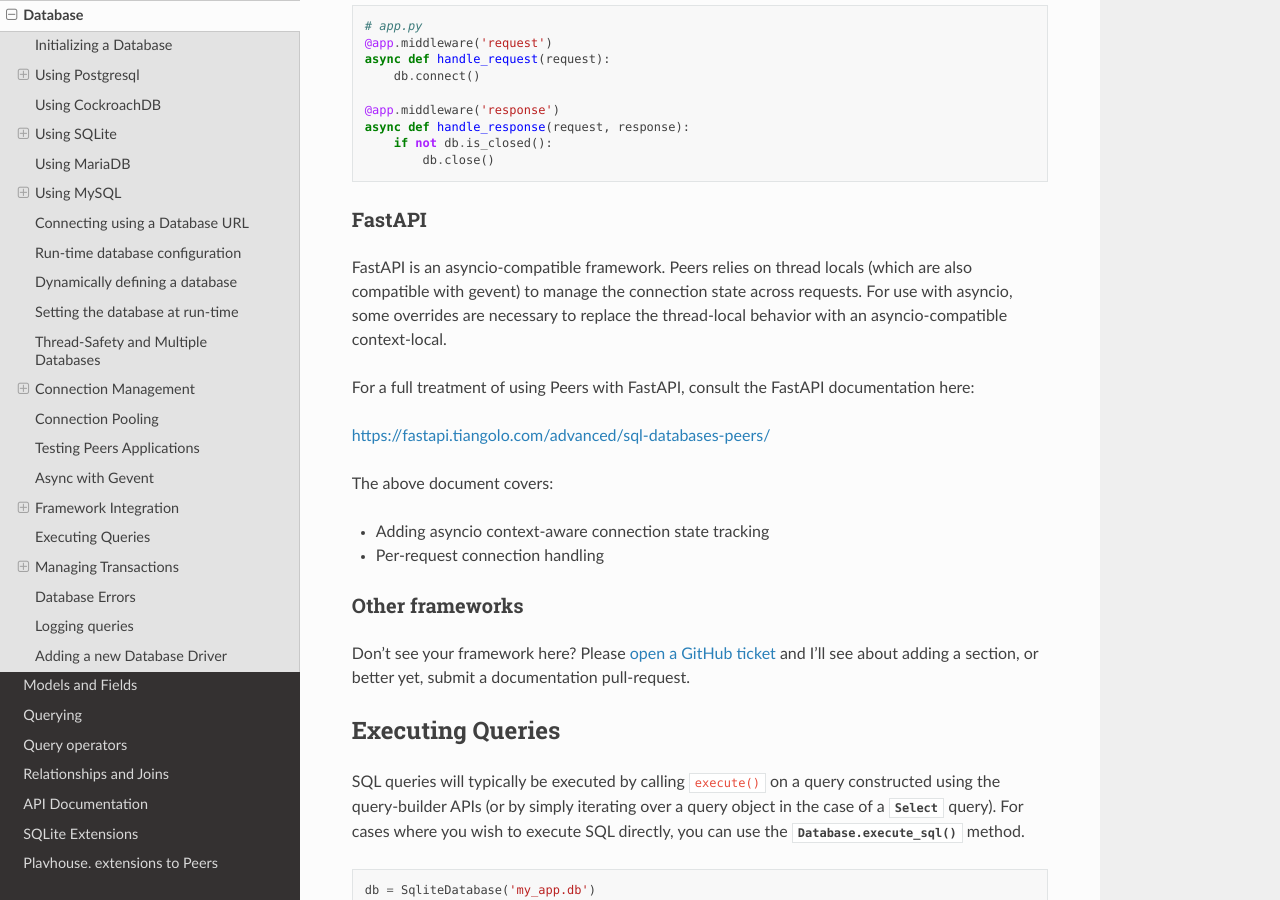
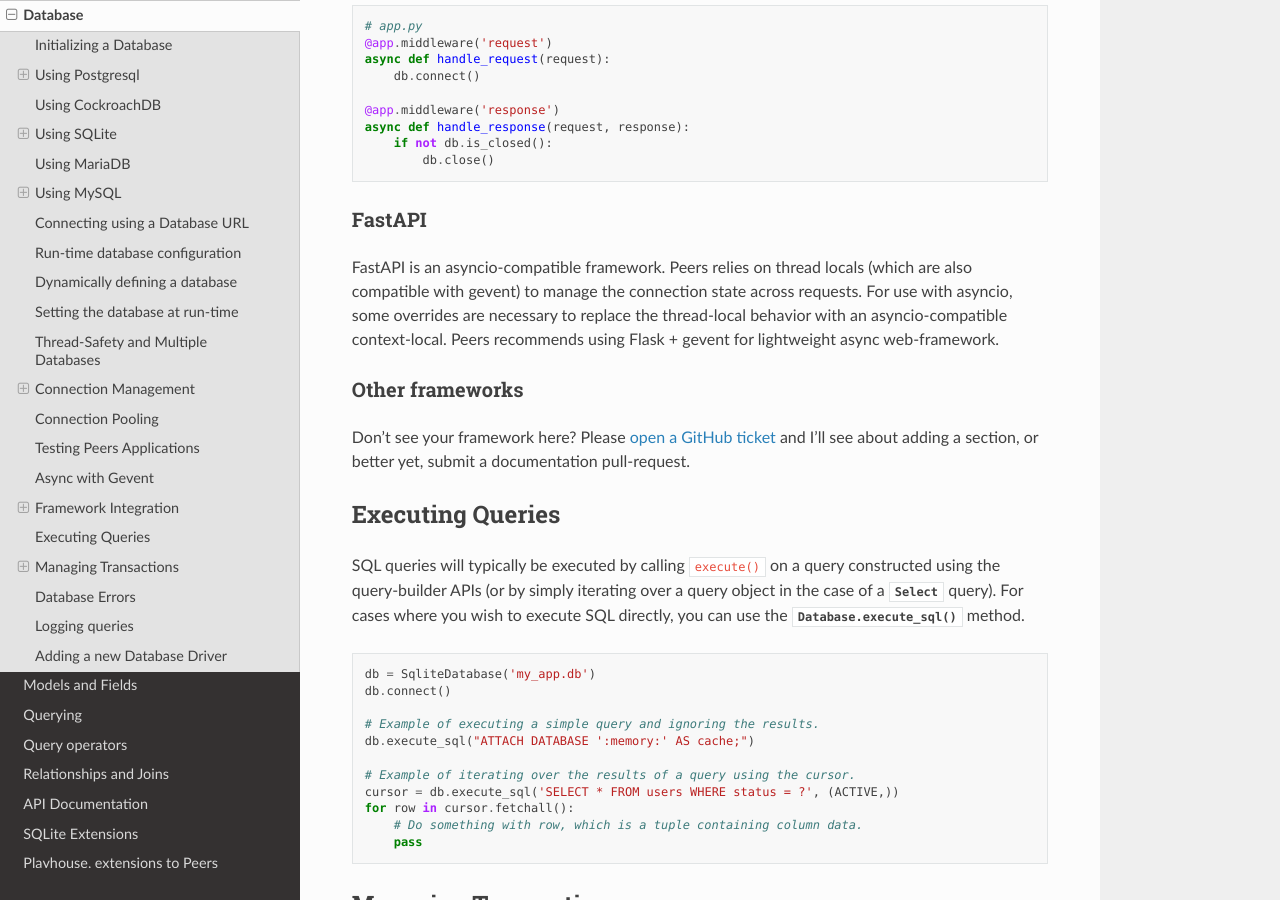
Before and after one commit to Star-DreamDev/myPeers, a Sphinx documentation site: the page built from docs/peers/database.rst, in a window 1280 px wide and 900 px high, scrolled down 26515 px. Built offline with Sphinx 7.4.7 and the Read the Docs theme 2.0.0, drawn with Linux system fonts in a browser that asks for light colours; the version number could not be read and is left out.

Commit message:
Remove link to deprecated faps api doc (and good riddance)
Fixes #2940

[skip ci]

```diff
--- a/docs/peers/database.rst
+++ b/docs/peers/database.rst
@@ -1460,17 +1460,8 @@ FastAPI
 FastAPI is an asyncio-compatible framework. Peers relies on thread locals
 (which are also compatible with gevent) to manage the connection state across
 requests. For use with asyncio, some overrides are necessary to replace the
-thread-local behavior with an asyncio-compatible context-local.
-
-For a full treatment of using Peers with FastAPI, consult the FastAPI
-documentation here:
-
-https://fastapi.tiangolo.com/advanced/sql-databases-peers/
-
-The above document covers:
-
-* Adding asyncio context-aware connection state tracking
-* Per-request connection handling
+thread-local behavior with an asyncio-compatible context-local. Peers
+recommends using Flask + gevent for lightweight async web-framework.
 
 Other frameworks
 ^^^^^^^^^^^^^^^^
```
